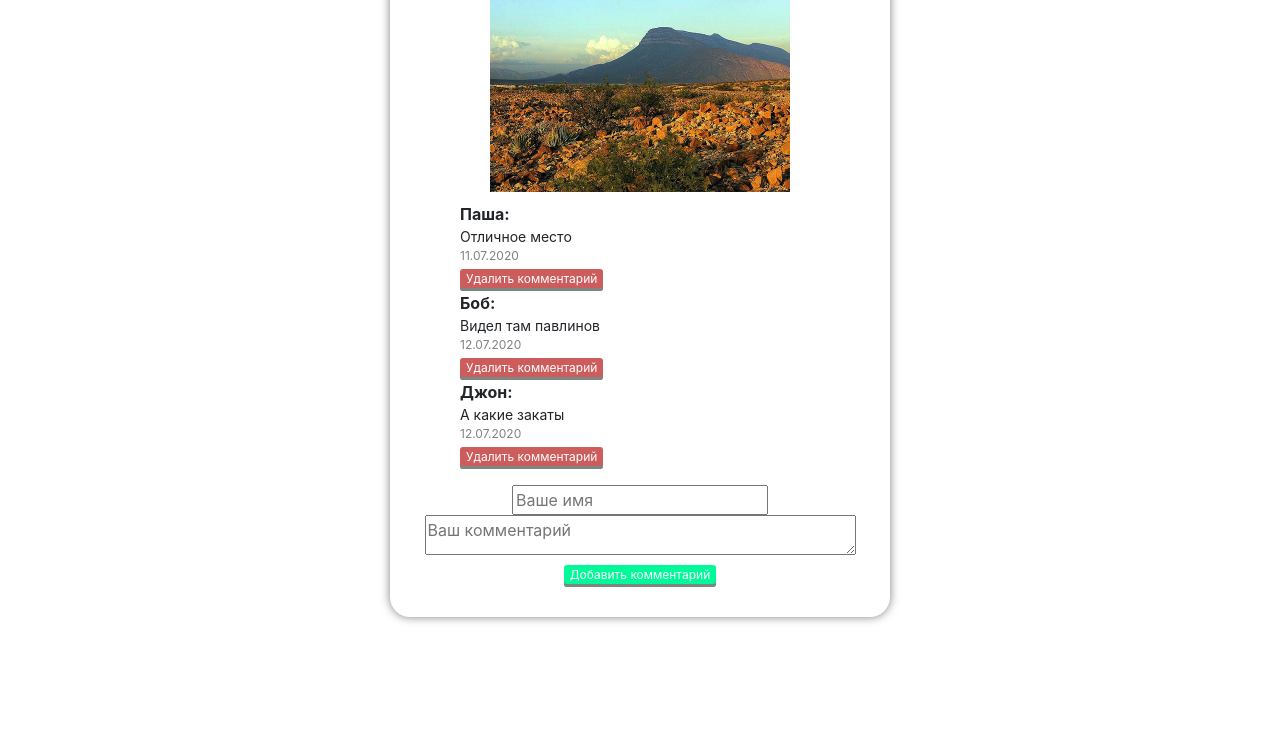
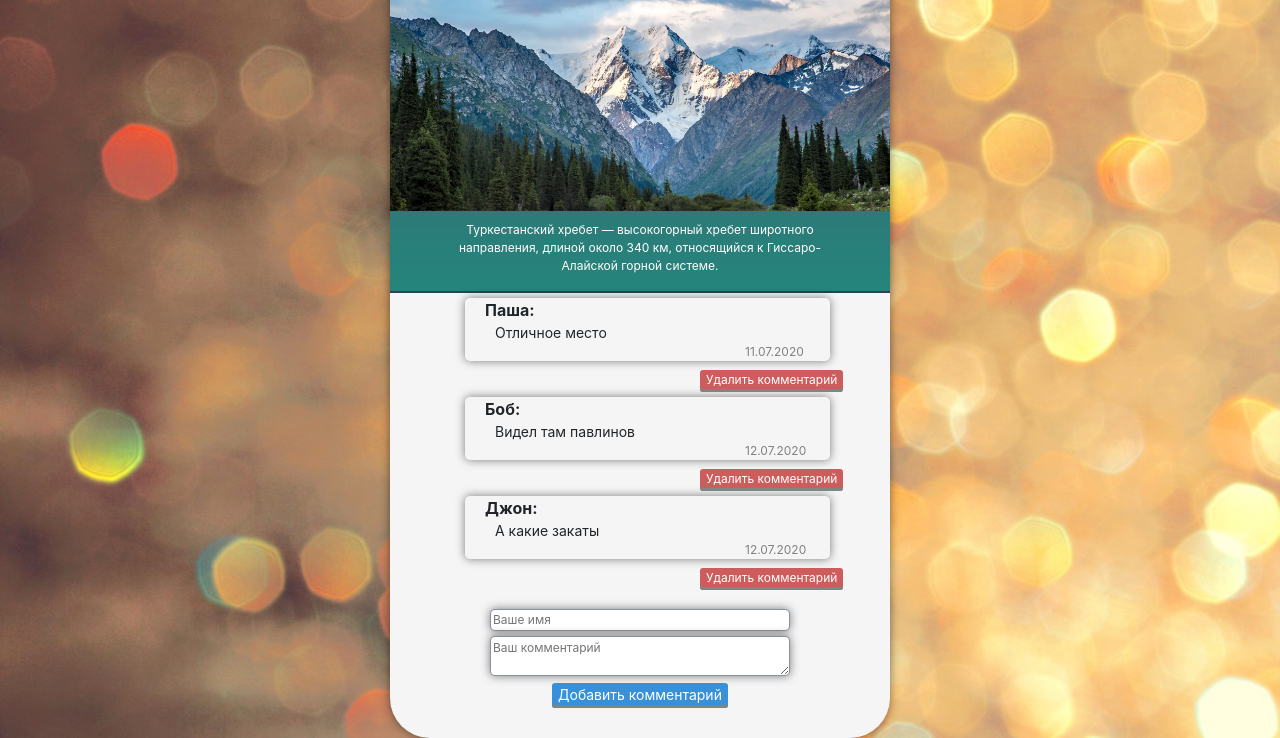
Before and after one commit to disamiron/CommentWidgetRedux, a React app: page / in a window 1280 px wide. Shown: the part 79-817 px from the top of the page. Built offline with nearby package versions, Linux system fonts and the light colour scheme.

Commit message:
update style
css update

```diff
--- a/index.html
+++ b/index.html
@@ -6,38 +6,73 @@
     <title>Comment Widget</title>
     <script src="dist/bundle.js" defer></script>
     <style>
+        body {
+            background-image: url(img/layer2.jpg);
+            background-size: cover;
+            background-repeat: no-repeat;
+            background-attachment: fixed;
+            background-position: center center;
+        }
+        .header {
+            background: rgb(36,133,123);
+            background: linear-gradient(0deg, rgba(36,133,123,1) 0%, rgba(74,87,113,1) 100%);
+            border-top-left-radius: 40px;
+            border-top-right-radius: 40px;
+            border-bottom: 2px solid rgba(18, 41, 63, 0.5);
+
+            text-align: center;
+        }
         .main-widget {
+            background-color:whitesmoke;
             margin-top: 20px;
             margin-left: auto;
             margin-right: auto;
             max-width: 500px;
             box-shadow: 0 0 10px rgba(0,0,0,0.5);
-            border-radius: 20px;
+            border-radius: 40px;
             text-align: center;
         }
+        .description {
+            width: 400px;
+            margin-left: auto;
+            margin-right: auto;
+            font-size: 12px;
+            color: rgba(255,255,255,1);
+        }
         .comment-photo {
-            width: 300px;
-            height: 200px;
+            width: 500px;
+            height: 219px;
             margin-bottom: 10px;
         }
         h2 {
+            color: whitesmoke;
             padding-top: 5px;
         }
+        .comment {
+            border-radius: 5px;
+            margin: 5px;
+            box-shadow: 0 0 10px rgba(0,0,0,0.5);
+            margin-right: 60px;
+        }
         .user-name {
+            padding-left: 20px;
             font-weight: bold;
             width: 350px;
             word-wrap: break-word;
         }
         .user-comment {
+            padding-left: 30px;
             font-size: 14px;
             width: 350px;
             word-wrap: break-word;
         }
         .user-date {
+            padding-left: 280px;
             font-size: 12px;
             color: gray;
         }
         .delete-btn {
+            margin-left: 240px;
             color: white;
             text-decoration: none;
             font-size: 12px;
@@ -54,9 +89,9 @@
         .add-btn {
             color: white;
             text-decoration: none;
-            font-size: 12px;
+            font-size: 14px;
             border: none;
-            background-color:mediumspringgreen;
+            background-color:rgb(56, 144, 216);
             padding-bottom: 3px;
             border-radius: 3px;
             box-shadow: 0 -3px rgb(126, 134, 130) inset;
@@ -66,8 +101,23 @@
         .add-btn:hover{
             background-color:seagreen;
         }
+        .new-user-name {
+            border: 1px solid rgba(18, 41, 63, 0.5);
+            border-radius: 5px;
+            font-size: 12px;
+            height: 22px;
+            width: 300px;
+            box-shadow: 0 0 10px rgba(0,0,0,0.5);
+        }
         .new-user-comment {
+            border: 1px solid rgba(18, 41, 63, 0.5);
+            border-radius: 5px;
+            margin-top: 5px;
+            font-size: 12px;
             height: 40px;
+            width: 300px;
+            padding-bottom: 5px;
+            box-shadow: 0 0 10px rgba(0,0,0,0.5);
         }
         ol li {
             margin-left: 30px;
--- a/src/components/todo-list.js
+++ b/src/components/todo-list.js
@@ -5,8 +5,11 @@ const TodoList = (props) => {
 
     return (
         <div>
+            <div class="header">
             <h2>COMMENT WIDGET</h2>
-            <img class="comment-photo" src="img/wallpaper.jpg" alt="Фото красивого пейзажа"></img>
+            <img class="comment-photo" src="img/wallpaper2.jpg" alt="Фото красивого пейзажа"></img>
+            <p class="description">Туркестанский хребет — высокогорный хребет широтного направления, длиной около 340 км, относящийся к Гиссаро-Алайской горной системе.</p>
+            </div>
             <ol>
                 {
                 todos.comments.map(todo => {
@@ -15,9 +18,11 @@ const TodoList = (props) => {
                     <li
                     key={todo.id}
                     >
+                        <div class="comment">
                         <div class="user-name">{todo.name}:</div>
                         <div class="user-comment">{todo.comment}</div>
                         <div class="user-date">{todo.date}</div>
+                        </div>
                     <button class="delete-btn" onClick = {ev => toggleTodo(todo.id)}>Удалить комментарий</button>
                     </li>
                     )
```
Also changed, not shown: dist/bundle.js, img/layer.jpg (added), img/layer2.jpg (added), img/wallpaper2.jpg (added).
